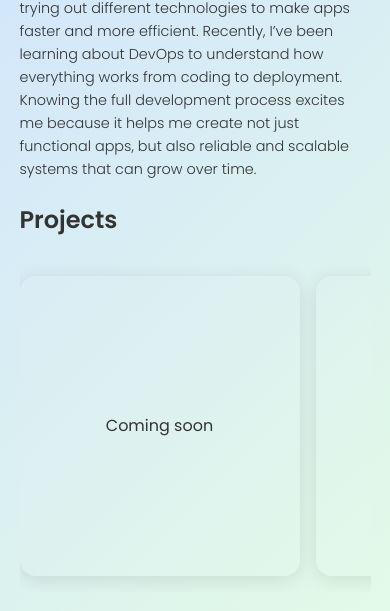
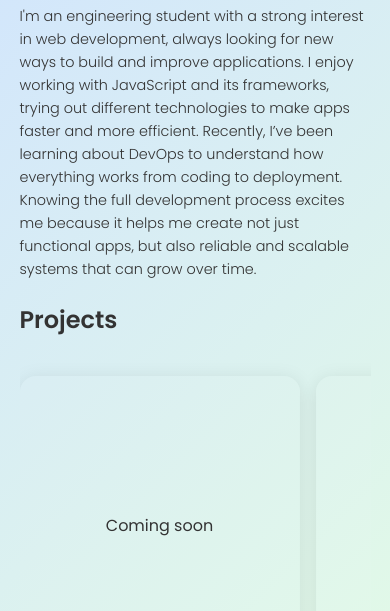
Before and after one commit to Salman-in/Portfolio-v1, a plain HTML site: page index.html in a window 390 px wide. Shown: the part 196-807 px from the top of the page. Drawn offline with Linux system fonts and the light colour scheme.

Commit message:
container padding fixed

```diff
--- a/index.html
+++ b/index.html
@@ -179,7 +179,7 @@
 
         @media (max-width: 480px) {
             .container {
-                padding: 0;
+                padding: 100px 0 0 0;
             }
 
             .navbar {
```
